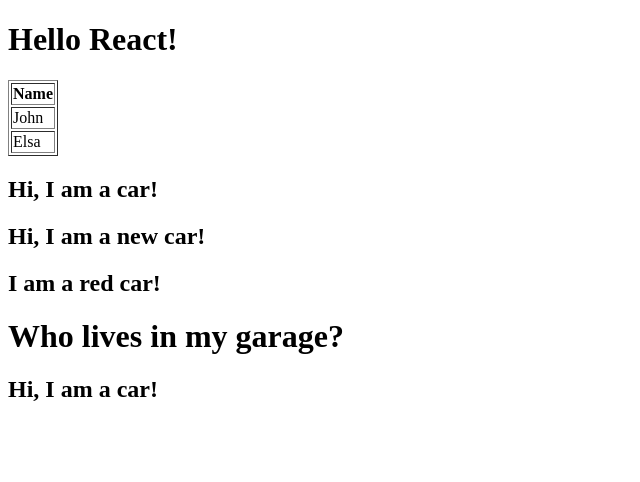
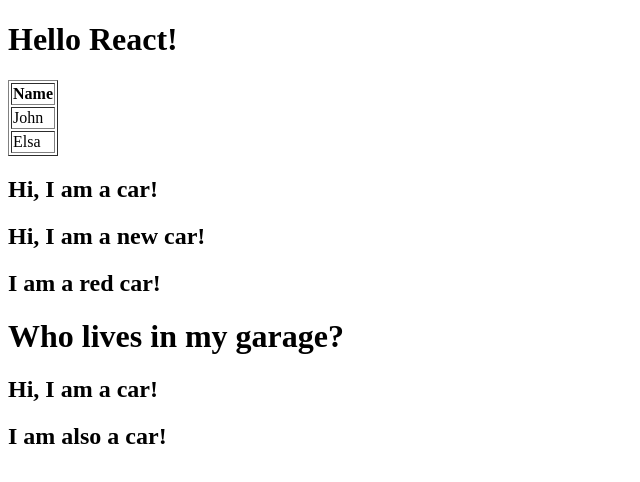
Before and after one commit to Buteya/repo, a React (Create React App) app in the folder react/my-react-app/: page / in a window 1280 px wide. Shown: the top 482 px of the page, without its empty margins (0-640 px from the left). Built offline with nearby package versions, Linux system fonts and the light colour scheme.

Commit message:
imported NewCar from Car.js

```diff
--- a/react/my-react-app/src/index.js
+++ b/react/my-react-app/src/index.js
@@ -1,5 +1,6 @@
 import React from 'react';
 import ReactDOM from 'react-dom/client';
+import NewCar from  './components/Car.js';
 
 class Car extends React.Component {
     render(){
@@ -38,6 +39,7 @@
     <MyCar />
     <CarColor color="red" />
     <Garage />
+    <NewCar />
 </div>
 
 
```
